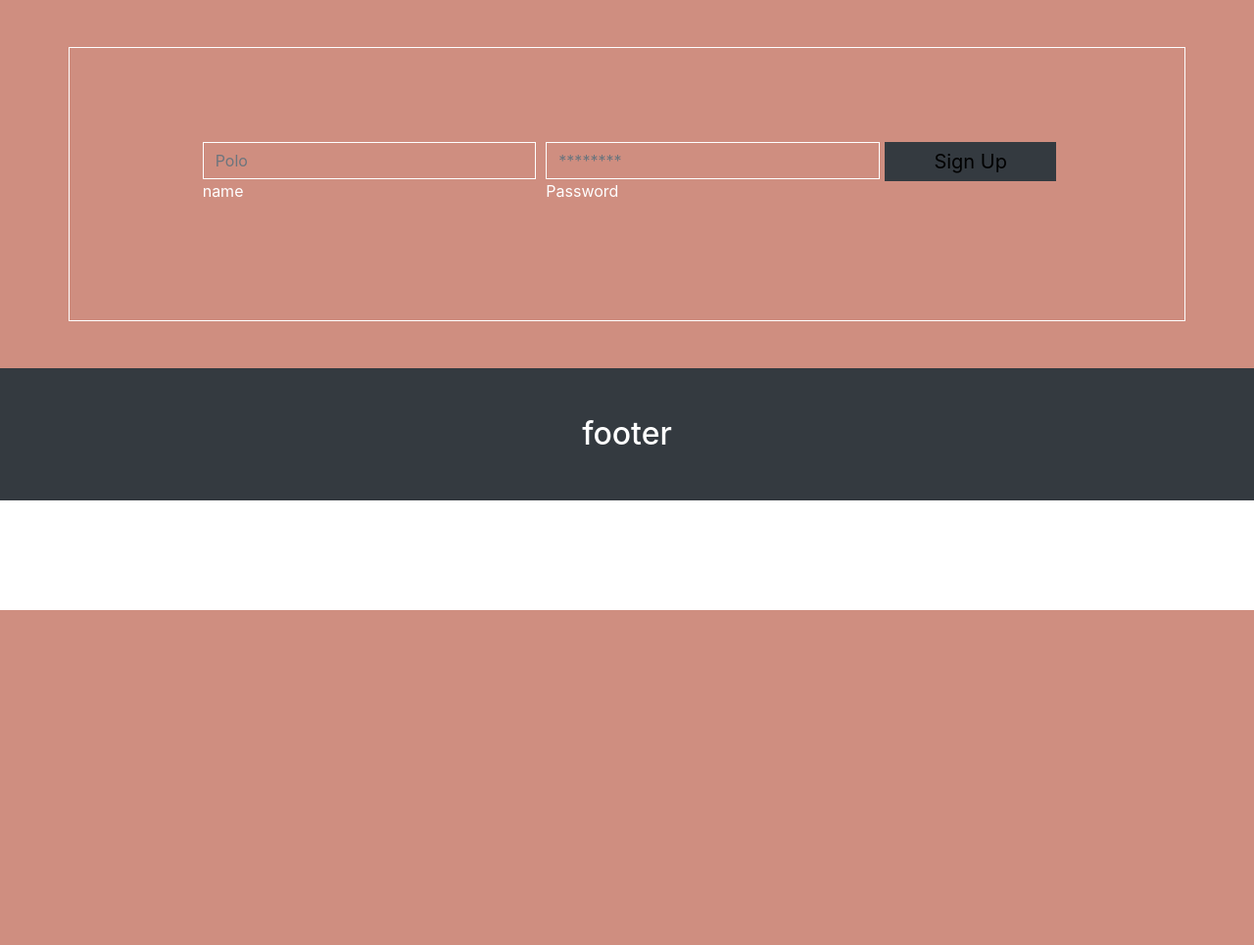
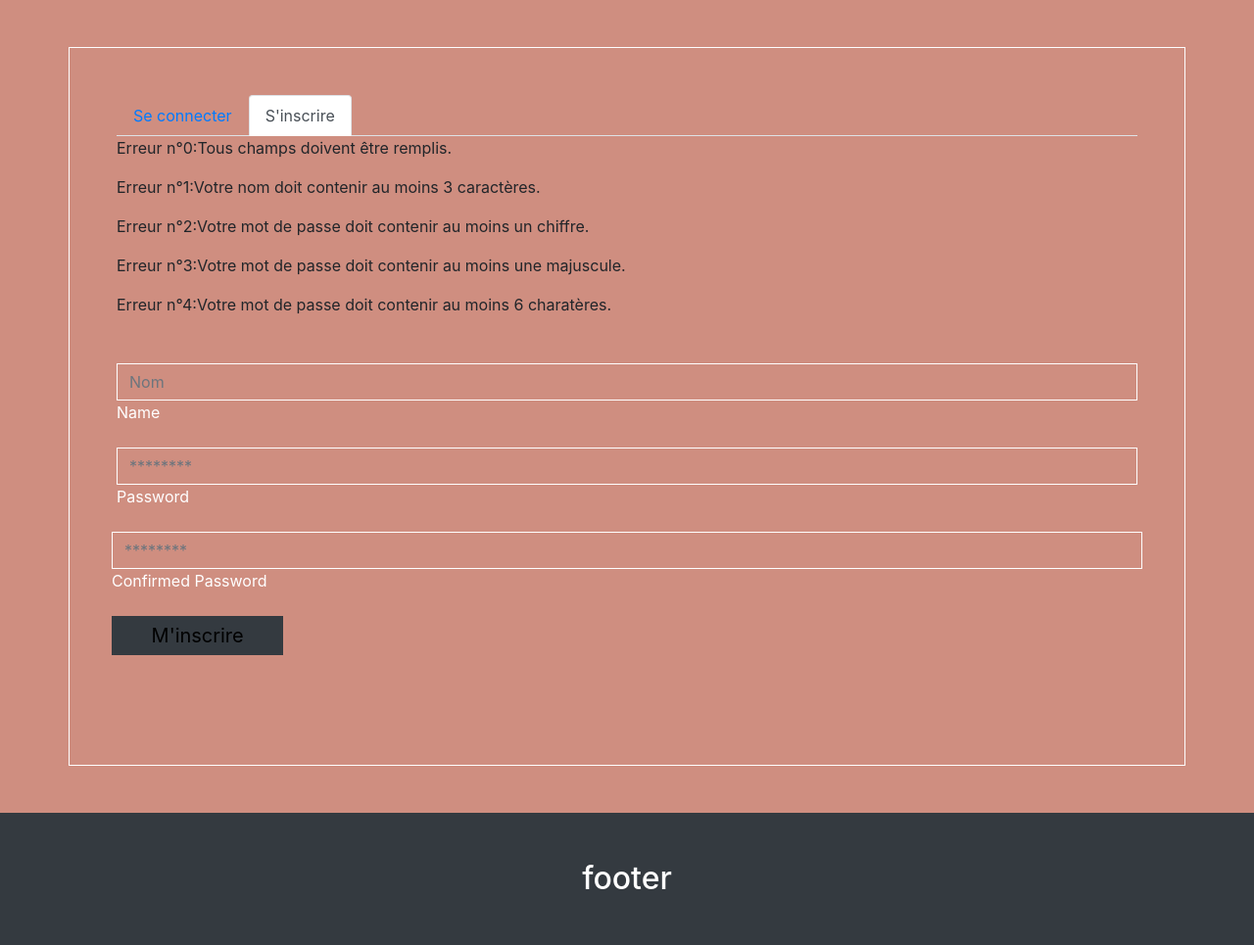
Before and after one commit to mbelacat/site-ecommerce, a PHP site: page /index.php?errors=02543 in a window 1280 px wide. Shown: the part 177-1142 px from the top of the page at 98% size. Before the commit the page ends 800 px from the top, so only its background shows below. Run offline with PHP 8.4, Linux system fonts and the light colour scheme; some libraries are stand-ins or nearby versions.

Commit message:
repolutate form

```diff
--- /dev/null
+++ b/Service/errorManager.php
@@ -0,0 +1,9 @@
+<?php
+$errors=[
+  "Tous champs doivent être remplis.",
+  "Les mots de passe doivent être identiques. ",
+  "Votre nom doit contenir au moins 3 caractères.",
+  "Votre mot de passe doit contenir au moins 6 charatères.",
+  "Votre mot de passe doit contenir au moins une majuscule.",
+  "Votre mot de passe doit contenir au moins un chiffre.",
+  ] ?>
--- a/Service/formCleaner.php
+++ b/Service/formCleaner.php
@@ -4,7 +4,6 @@ function cleanFormEntries($form) {
   foreach ($form as $key => $value) {
     $form[$key] = htmlspecialchars($value);
   }
-
   return $form;
 }
 ?>
--- /dev/null
+++ b/Service/repopulateFormFunction.php
@@ -0,0 +1,13 @@
+<?php
+function startFormSession($form) {
+  session_start();
+  $_SESSION["form"] = $form ;
+}
+
+function postFormIsNotEmpty($form) {
+    if(!empty($form)){
+      startFormSession($form);
+      return true;
+  }
+}
+?>
--- /dev/null
+++ b/Template/formSignIn.php
@@ -0,0 +1,20 @@
+<?php
+  if(isset($_GET["message"])){
+    $message = htmlspecialchars($_GET["message"]);
+    echo "<p>Attention:" . $message . "</p>";
+  }
+  ?>
+<form class=" mb-5 mt-5" action="login.php" method="post">
+  <div class="form-row text-white d-flex flex-column">
+    <div class=" mb-3">
+      <input type="text" class="form-control  rounded-0 bg_pink border-white"  name="name" placeholder="Nom" >
+      <label for="name">Name</label>
+    </div>
+    <div class=" mb-3">
+      <input type="text" class="form-control rounded-0 bg_pink border-white" name="password" placeholder="********">
+      <label for="password">Password</label>
+    </div>
+    <button class="btn bg-dark btn-lg  mb-3 p-1  align-self-baseline rounded-0 d-none d-lg-block col-lg-2 w-75" type="submit">Me connecter</button>
+  </div>
+  <button class="btn bg-dark rounded-0 d-lg-none  col-md-6 col-xs-12" type="submit">Me connnecter</button>
+</form>
--- /dev/null
+++ b/Template/formSignUp.php
@@ -0,0 +1,33 @@
+<?php
+
+session_start();
+require "Service/errorManager.php";
+require "Service/repopulateFormFunction.php";
+if(isset($_GET["errors"])){
+  $code = htmlspecialchars($_GET["errors"]);
+  for ($i=0; $i < strlen($code) ; $i++) {
+    echo "<p>Erreur n°".$i .":" . $errors[$code[$i]]. "</p>";
+  }
+}
+// isset($_SESSION["form"]['name'])){
+//
+// }
+  ?>
+<form class=" mb-5 mt-5" action="signUp.php" method="post">
+  <div class="form-row flex-column text-white d-flex flex-column">
+    <div class="col-12 mb-3">
+      <input type="text" class="form-control  rounded-0 bg_pink border-white"  name="name" placeholder="Nom" value="<?php if (isset($_SESSION["form"]['name'])){echo $_SESSION["form"]['name'];} ?>">
+      <label for="name">Name</label>
+    </div>
+    <div class="col-12 mb-3">
+      <input type="text" class="form-control rounded-0 bg_pink border-white" name="password" placeholder="********" value="<?php if (isset($_SESSION["form"]['password'])){echo $_SESSION["form"]['password'];} ?>">
+      <label for="password">Password</label>
+    </div>
+    <div class="mb-3">
+      <input type="text" class="form-control rounded-0 bg_pink border-white" name="confirmedPassword" placeholder="********" value="<?php if (isset($_SESSION["form"]['confirmedPassword'])){echo $_SESSION["form"]['confirmedPassword'];} ?>">
+      <label for="confirmedPassword">Confirmed Password</label>
+    </div>
+    <button class="btn bg-dark btn-lg  mb-3 p-1  align-self-baseline rounded-0 d-none d-lg-block col-lg-2 w-75" type="submit">M'inscrire</button>
+  </div>
+  <button class="btn bg-dark rounded-0 d-lg-none  col-md-6 col-xs-12" type="submit">M'inscrire</button>
+</form>
--- a/index.php
+++ b/index.php
@@ -1,37 +1,31 @@
 <!-- Voici la page qui va afficher le formulaire dans le template -->
 <?php include("Template/header.php"); ?>
 
-<?php
-  if(isset($_GET["message"])){
-    $message = htmlspecialchars($_GET["message"]);
-    echo "<p>Attention:" . $message . "</p>";
-  }
-  ?>
+  <div class="container border border-6  border-white m-5 p-5 h-50">
+    <nav>
+      <div class="nav nav-tabs" id="nav-tab" role="tablist">
 
-  <div class="container border border-6  border-white m-5 p-5 h-50">
-    <form class=" mb-5 mt-5" action="login.php" method="post">
-      <div class="form-row text-white d-flex justify-content-center">
-        <div class="col-md-6 col-lg-4 mb-3">
-          <input type="text" class="form-control  rounded-0 bg_pink border-white"  name="name" placeholder="Polo" required>
-          <label for="name">name</label>
-          <!-- <div class="valid-feedback">
-            Looks good!
-          </div> -->
-        </div>
-        <div class="col-md-6 col-lg-4 mb-3">
-          <input type="text" class="form-control rounded-0 bg_pink border-white" name="password" placeholder="********" required>
-          <label for="password">Password</label>
-          <!-- <div class="invalid-feedback">
-            Please enter a password.
-          </div> -->
-        </div>
-
-        <button class="btn bg-dark btn-lg  mb-3 p-1  align-self-baseline rounded-0 d-none d-lg-block col-lg-2 w-75" type="submit">Sign Up</button>
+        <?php
+        if(isset($_GET['errors'])){
+         ?>
+         <a class="nav-item nav-link " id="nav-home-tab" data-toggle="tab" href="#nav-home" role="tab" aria-controls="nav-home" aria-selected="true">Se connecter</a>
+         <a class="nav-item nav-link active" id="nav-profile-tab" data-toggle="tab" href="#nav-profile" role="tab" aria-controls="nav-profile" aria-selected="false">S'inscrire</a>
+        <?php }else{  ?>
+          <a class="nav-item nav-link active" id="nav-home-tab" data-toggle="tab" href="#nav-home" role="tab" aria-controls="nav-home" aria-selected="true">Se connecter</a>
+          <a class="nav-item nav-link" id="nav-profile-tab" data-toggle="tab" href="#nav-profile" role="tab" aria-controls="nav-profile" aria-selected="false">S'inscrire</a>
+        <?php } ?>
       </div>
-      <button class="btn bg-dark rounded-0 d-lg-none  col-md-6 col-xs-12" type="submit">Sign Up</button>
-    </form>
+    </nav>
+    <div class="tab-content" id="nav-tabContent">
+      <?php
+      if(isset($_GET['errors'])){
+       ?>
+       <div class="tab-pane fade " id="nav-home" role="tabpanel" aria-labelledby="nav-home-tab"><?php include("Template/formSignIn.php") ?></div>
+       <div class="tab-pane fade show active" id="nav-profile" role="tabpanel" aria-labelledby="nav-profile-tab"><?php include("Template/formSignUp.php") ?></div>
+      <?php }else{  ?>
+        <div class="tab-pane fade show active" id="nav-home" role="tabpanel" aria-labelledby="nav-home-tab"><?php include("Template/formSignIn.php") ?></div>
+        <div class="tab-pane fade" id="nav-profile" role="tabpanel" aria-labelledby="nav-profile-tab"><?php include("Template/formSignUp.php") ?></div>'
+      <?php } ?>
+    </div>
   </div>
-
-
-
 <?php include("template/footer.php"); ?>
--- a/login.php
+++ b/login.php
@@ -1,6 +1,5 @@
 <!-- Voici la page qui va recevoir les données du formulaire, les traiter et rediriger l'utilisateur vers la page adéquate -->
 <?php
-// var_dump($_POST);
 require "Model/function.php";
 require "Service/formCleaner.php";
 require "Service/loginManager.php";
--- a/shoppingCart.php
+++ b/shoppingCart.php
@@ -25,14 +25,14 @@ if(!isset($_SESSION["user"])){
         echo '<tr>';
         echo '<th scope="row">'.$value["name"]."</th>";
         echo '<td><a href="shopping.php?action=decrease&key='. $key .'"> < </a>'.$value["productQuantity"].'<a href="shopping.php?action=increase&key='. $key .'"> > </a></td>';
-        echo '<td>'.$value["price"]."</td>";
-        echo '<td><a href="shopping.php?action=remove&key='. $key .'" class="card-link"><i class="fas fa-times"></i></a></td>';
+        echo '<td>'.subTotal($key)." $</td>";
+        echo '<td><a href="shopping.php?action=remove&key='. $key .'" class="card-link"><i class="fas fa-trash-alt"></i></a></td>';
         echo '</tr>';
       }
       ?>
     </tbody>
   </table>
-  <h3>Total de votre panier : <?php totalAmount()?></h3>
+  <h3>Total de votre panier : <?php echo totalAmount($key)?> $</h3>
   <h4><a href="shopping.php?action=empty">Vider mon panier</a></h4>
 <?php }else{?>
   <div class="">
```
Also changed, not shown: Service/functionsShoppingCart.php (+14 -7 lines), Service/loginManager.php (+63 -4 lines), shopping.php (+4 -9 lines), signUp.php (added, +19 -0 lines).
